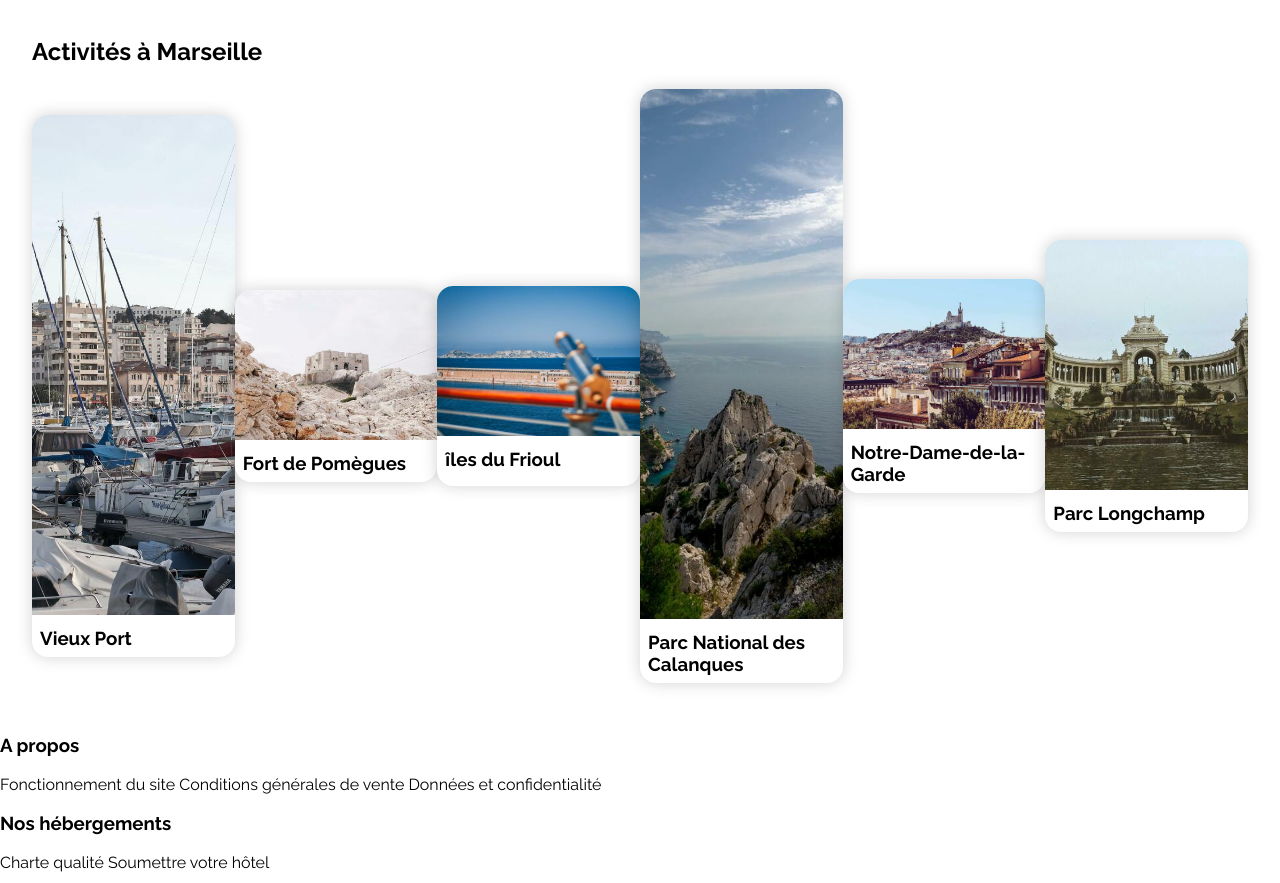
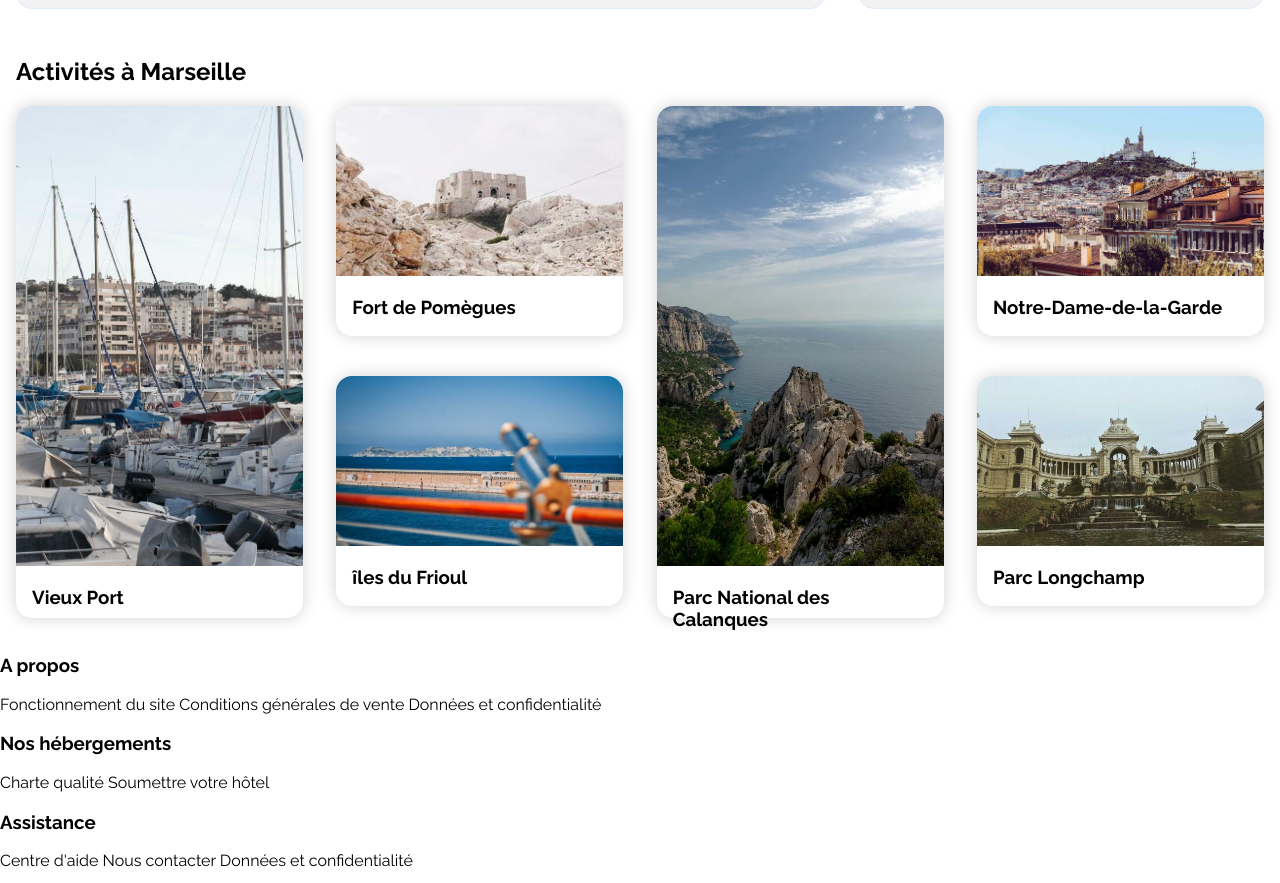
Before and after one commit to 100sue/P2_reservia, a plain HTML site: page index.html in a window 1280 px wide. Shown: the part 984-1867 px from the top of the page. Drawn offline with Linux system fonts and the light colour scheme.

Commit message:
ajustement final responsive mobile

```diff
--- a/index.html
+++ b/index.html
@@ -244,43 +244,50 @@
         <section class="activites" id="ancre-activites">
             <h2 class="activites-titre">Activités à Marseille</h2>
             <div class="activites-marseille">
-                    <article class="carte-activite1">
+                <div class="activites-marseille-grand">
+                    <article class="carte-activite">
                         <a href="#">
                             <img src="./images/activites/3_medium/reno-laithienne-QUgJhdY5Fyk-unsplash.jpg" alt="port">
                             <h3>Vieux Port</h3>
                         </a>
                     </article>
-                        <article class="carte-activite2">
+                </div>
+                <div class="activites-marseille-petit">
+                    <article class="carte-activite">
                         <a href="#">
                             <img src="./images/activites/4_small/paul-hermann-QFTrLdQIRhI-unsplash.jpg" alt="fort">
                             <h3>Fort de Pomègues</h3>
                         </a>
                     </article>
-                    <article class="carte-activite3">
+                <article class="carte-activite">
                         <a href="#">
                             <img src="./images/activites/4_small/kevin-hikari-rV_Qd1l-VXg-unsplash.jpg" alt="île">
                             <h3>îles du Frioul</h3>
                         </a>
                     </article>
-                    <article class="carte-activite4">
+                </div>
+                <div class="activites-marseille-grand">
+                    <article class="carte-activite">
                         <a href="#">
                             <img src="./images/activites/3_medium/kilyan-sockalingum-NR8-cBCN3aI-unsplash.jpg" alt="calanque">
                             <h3>Parc National des Calanques</h3>
                         </a>
                     </article>
-
-                        <article class="carte-activite5">
+                </div>
+                    <div class="activites-marseille-petit">
+                        <article class="carte-activite">
                             <a href="#">
                                 <img src="./images/activites/4_small/florian-wehde-xW9e8gdotxI-unsplash.jpg" alt="basilique">
                                 <h3>Notre-Dame-de-la-Garde</h3>
                             </a>
                         </article>
-                        <article class="carte-activite6">
+                        <article class="carte-activite">
                             <a href="#">
                                 <img src="./images/activites/4_small/lena-paulin-wH2-EJoDcV0-unsplash.jpg" alt="parc">
                                 <h3>Parc Longchamp</h3>
                             </a>
                         </article>
+                    </div>
             </div>
         </section>
     </main>
--- a/style.css
+++ b/style.css
@@ -17,8 +17,8 @@ body {
 }
 
 #bloc-total {
-    width: 95%;
     margin: 0 auto;
+    padding: 0 1rem;
 }
 
 a {
@@ -295,12 +295,13 @@ a {
         padding: 0 0.5rem;
     }
     .varieté-filtres {
-        margin-right: 1rem;
+        margin-right: 0.5rem;
     }
 
     .filtres-titre {
         font-size: 20px;
     }
+
     .info  {
         margin-left: 2rem;
     }
@@ -350,11 +351,11 @@ a {
 
 .hebergements {
     flex-basis: 66%;
-    height: 560px;
+    height: 580px;
     border: solid 1px var(--bleu-clair);
     background-color: var(--bg-gris);
     margin-right: 2rem;
-    padding: 10px;
+    padding: 1rem;
     border-radius: 1rem;
 }
 
@@ -367,7 +368,7 @@ a {
     justify-content: space-between;
     flex-wrap: wrap;
     align-items: center;
-    margin: 10px 10px;
+    margin: 0.5rem;
 
 }
 
@@ -430,7 +431,7 @@ a {
 
 .populaires {
     flex-basis: 33%;
-    height: 560px;
+    height: 580px;
     border: solid 1px var(--bleu-clair);
     background-color: var(--bg-gris);
     padding: 1rem;
@@ -528,15 +529,16 @@ a {
 
     .populaires {
         border-radius: 0;
+        padding: 0;
     }
 
     .hebergements {
         margin: 0;
+        padding: 0;
     }
 
     .carte-appartement {
         width: 100%;
-
     }
 
     .hebergement-suite-lien {
@@ -548,9 +550,31 @@ a {
     }
 
 }
+@media screen and (max-width: 950px) {
+    .liste-hebergements {
+        flex-direction: column;
+    }
+
+    .populaires {
+        order: -1;
+    }
+
+    .liste-populaire-appartement {
+        flex-direction: column;
+    }
+    .hebergements {
+        background-color: white;
+        border: 0;
+        margin-right: 0;
+    }
+    .liste-appartements {
+        margin: 0 auto;
+    }
+
+}
 
 
-@media screen and (max-width: 1150px) {
+@media screen and (min-width: 950px) and (max-width: 1150px) {
 
     .liste-hebergements {
         flex-direction: column;
@@ -558,12 +582,21 @@ a {
 
     .populaires {
         order: -1;
-
+    }
+    .liste-populaire-appartement {
+        flex-direction: row;
+    }
+    .carte-appartement-populaire {
+        width: 100%;
     }
 
     .hebergements {
         background-color: white;
         border: 0;
+        margin-right: 0;
+    }
+    .liste-appartements {
+        margin: 0 auto;
     }
 
 }
@@ -578,133 +611,78 @@ a {
 }
 
 .activites-marseille {
-    height: 600px;
+    height: 500px;
+    width: 100%;
     display: flex;
     justify-content: space-between;
-    align-items: center;
+
+}
+.activites-marseille-grand {
+    height: 500px;
+    width: 23%;
+}
+.activites-marseille-grand img {
+    height: 460px;
+    width: 100%;
+}
+.activites-marseille-petit {
+    display: flex;
+    flex-direction: column;
+    justify-content: space-between;
+
+    width: 23%;
+}
+.activites-marseille-petit img {
+    height: 170px;
+    width: 100%;
+}
+.activites-marseille-petit h3 {
+    margin: 0.5rem;
+    padding: 0.5rem;
+
 }
 
-.carte-activite1 {
+.carte-activite {
     background-color:white;
     border-radius: 1rem;
     box-shadow: 0 0 16px #0000002e;
-    width: 100%;
 }
 
-.carte-activite1 img {
+.carte-activite img {
     border-radius: 1rem 1rem 0 0;
-    height: 500px;
-    width: 100%;
     object-fit: cover
 }
 
-.carte-activite1 h3 {
+.carte-activite h3 {
     margin: 0.5rem;
-}
-
-.carte-activite2 {
-    background-color:white;
-    border-radius: 1rem;
-    box-shadow: 0 0 16px #0000002e;
-    width: 100%;
-}
-
-.carte-activite2 img {
-    border-radius: 1rem 1rem 0 0;
-   height: 150px;
-    width: 100%;
-    object-fit: cover
-}
-
-.carte-activite2 h3 {
-    margin: 0.5rem;
-}
-
-.carte-activite3 {
-    background-color:white;
-    height: 200px;
-    border-radius: 1rem;
-    box-shadow: 0 0 16px #0000002e;
-    width: 100%;
-}
-
-.carte-activite3 img {
-    border-radius: 1rem 1rem 0 0;
-    height: 150px;
-    width: 100%;
-    object-fit: cover
-}
-
-.carte-activite3 h3 {
-    margin: 0.5rem;
-}
-
-.carte-activite4 {
-    background-color:white;
-    border-radius: 1rem;
-    box-shadow: 0 0 16px #0000002e;
-    width: 100%;
-}
-
-.carte-activite4 img {
-    border-radius: 1rem 1rem 0 0;
-    height: 530px;
-    width: 100%;
-    object-fit: cover
-}
-
-.carte-activite4 h3 {
-    margin: 0.5rem;
-}
-
-.carte-activite5 {
-    background-color:white;
-    border-radius: 1rem;
-    box-shadow: 0 0 16px #0000002e;
-    width: 100%;
-}
-
-.carte-activite5 img {
-    border-radius: 1rem 1rem 0 0;
-    height: 150px;
-    width: 100%;
-    object-fit: cover
-}
-.carte-activite5 h3 {
-    margin: 0.5rem;
-}
-
-.carte-activite6 {
-    background-color:white;
-    border-radius: 1rem;
-    box-shadow: 0 0 16px #0000002e;
-    width: 100%;
-}
-
-.carte-activite6 img {
-    border-radius: 1rem 1rem 0 0;
-    height: 250px;
-    width: 100%;
-    object-fit: cover
-}
-
-.carte-activite6 h3 {
-    margin: 0.5rem;
+    padding: 0.5rem;
+    height: 40px;
 }
 
 
-@media screen and (max-width: 950px) {
+
+@media screen and (max-width: 750px) {
 
     .activites-marseille {
         display: flex;
         flex-direction: column;
-        height: auto;
+        height: 1300px;
+    }
 
+    .activites-marseille-grand {
+        width: 100%;
     }
+
+    .activites-marseille-petit {
+        display: block;
+        width: 100%;
+    }
+
     .activites-marseille img {
         width: 100%;
         height: 150px;
     }
+
     .activites-titre {
          margin-left: 0.5rem;
     }
```
Lines whose indentation alone changed are shown as unchanged.
